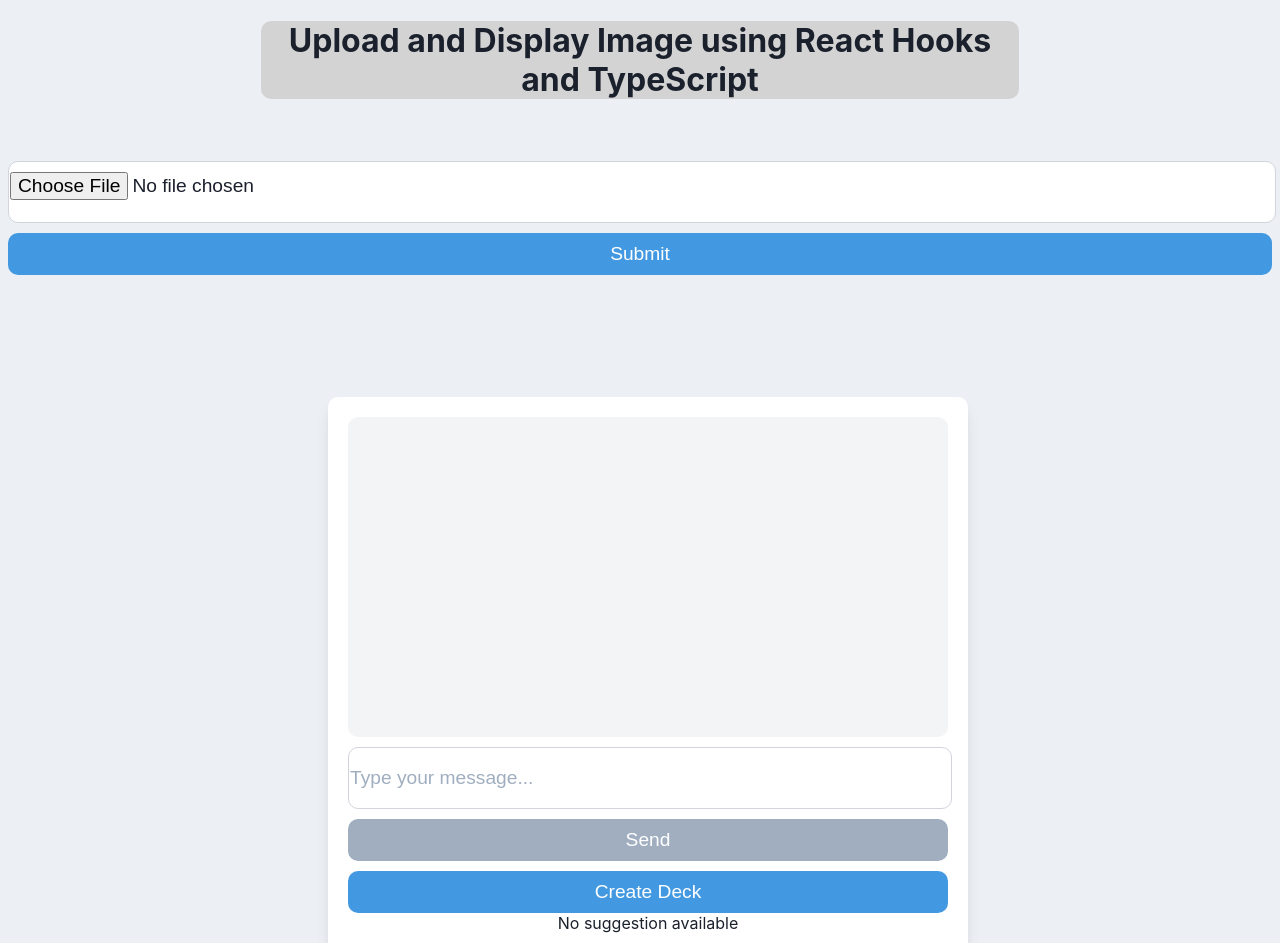
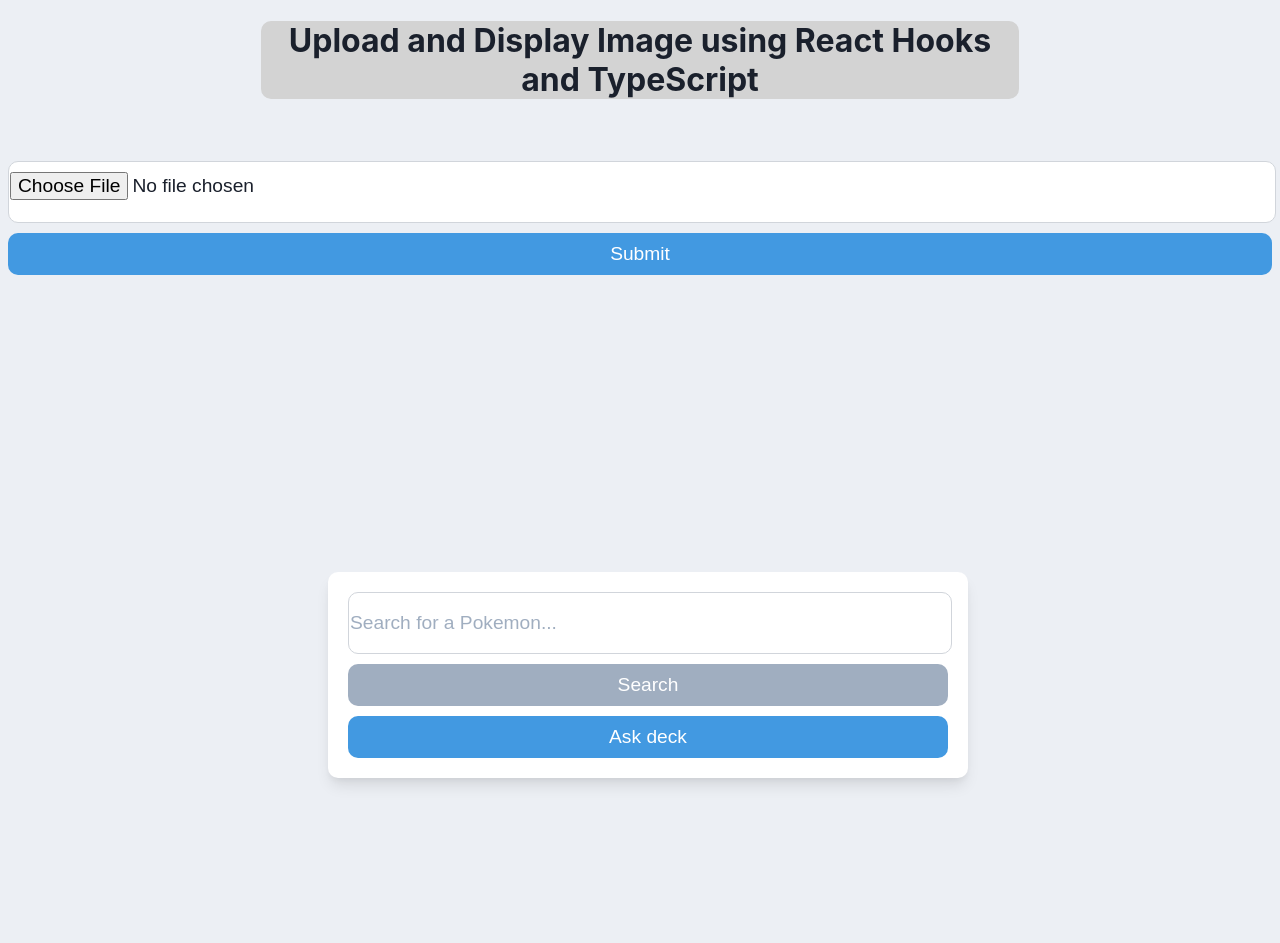
Before and after one commit to Samuel-James2003/Hackathon-Card-Reader, a React (Create React App) app in the folder Card-Reader-Front/card-reader/: page / in a window 1280 px wide. Shown: the top 943 px of the page. Built offline with nearby package versions, Linux system fonts and the light colour scheme.

Commit message:
searchbox

```diff
--- a/Card-Reader-Front/card-reader/src/component/Chatbot.tsx
+++ b/Card-Reader-Front/card-reader/src/component/Chatbot.tsx
@@ -11,7 +11,9 @@ interface chatMessage {
 
 const OpenAIRequest = () => {
   const [messageHistory, setMessageHistory] = useState<chatMessage[]>([]);
+  const [newestMessage, setNewestMessage] = useState<chatMessage>();
   const [loading, setLoading] = useState<boolean>(false);
+  const [loadingAskDeck, setLoadingAskDeck] = useState<boolean>(false);
   const [error, setError] = useState<string | null>(null);
   const [inputMessage, setInputMessage] = useState<string>("");
   const [deckSuggestion, setDeckSuggestion] = useState<string>("");
@@ -20,7 +22,6 @@ const OpenAIRequest = () => {
   const handleChange = (event: React.ChangeEvent<HTMLInputElement>) => {
     setInputMessage(event.target.value);
   };
-
 
   const handleMessageContext = async () => {
     try {
@@ -66,7 +67,6 @@ const OpenAIRequest = () => {
         str += chatMessage.role + ": " + chatMessage.content + ";\n";
         console.log("str :", str);
       });
-      console.log("inputMessage :", inputMessage);
       messageHistory.push({
         role: "user",
         content: inputMessage,
@@ -88,6 +88,10 @@ const OpenAIRequest = () => {
 
       const responseData = response.data;
       console.log(responseData);
+      setNewestMessage({
+        role: "assistant",
+        content: responseData,
+      });
 
       setMessageHistory([
         ...Messages,
@@ -104,24 +108,8 @@ const OpenAIRequest = () => {
     }
   };
 
-  const showChat = (message: chatMessage) => {
-    if (message.role === "assistant") {
-      return (
-        <>
-          <div className="chatBubble assistant">{message.content}</div>
-        </>
-      );
-    }
-    if (message.role === "user") {
-      return (
-        <>
-          <div className="chatBubble user">{message.content}</div>
-        </>
-      );
-    }
-  };
-
-  const askDeck = async (event: React.FormEvent<HTMLFormElement>) => {
+  const askDeck = async (event: React.FormEvent<HTMLButtonElement>) => {
+    setLoadingAskDeck(true);
     event.preventDefault();
     let History: chatMessage[];
     const content = `Beheeyem Silvally
@@ -2711,7 +2699,9 @@ Total Cards - 60
       });
       formData.append(
         "prompt",
-        "Voici mon pokemon : " + responseData?.pokemonName
+        "Voici mon pokemon : " +
+          responseData?.pokemonName +
+          responseData?.formatNumber
       );
       formData.append("conversationHistory", str);
       const response = await axios.post(url, formData, {
@@ -2724,42 +2714,52 @@ Total Cards - 60
       console.log(dataResponse);
     } catch (error) {
       console.error(error);
+    } finally {
+      setLoadingAskDeck(false);
     }
   };
 
   return (
     <div className="openai-container">
       <div className="centered-content">
-        <div className="message-history">
-          {messageHistory.map((message: chatMessage, index: any) => (
-            <p key={index}>{showChat(message)}</p>
-          ))}
-        </div>
-        <form onSubmit={handleSubmit}>
+        <div>
+          <form onSubmit={handleSubmit} className="search-form">
             <input
               type="text"
               value={inputMessage}
               onChange={handleChange}
-            placeholder="Type your message..."
+              placeholder="Search for a Pokemon..."
             />
+            {newestMessage && (
+              <div className="deck-suggestion">
+                <h3>Response</h3>
+                <p>{newestMessage.content}</p>
+              </div>
+            )}
             <button
               type="submit"
-            aria-label="Send Message"
+              aria-label="Search"
               disabled={loading || !inputMessage}
             >
-            {loading ? "Loading..." : "Send"}
+              {loading ? "Loading..." : "Search"}
             </button>
           </form>
-        <form onSubmit={askDeck}>
-          <button type="submit" aria-label="Create Deck">
-            {loading ? "Loading..." : "Create Deck"}
+          {error && <p className="error-message">{error}</p>}
+        </div>
+        <button
+          type="submit"
+          aria-label="Search"
+          disabled={loadingAskDeck}
+          onClick={askDeck}
+        >
+          {loadingAskDeck ? "Loading..." : "Ask deck"}
         </button>
-
-          {error && <p className="error-message">{error}</p>}
-        </form>
-        <div>
-        {deckSuggestion || 'No suggestion available'}
+        {deckSuggestion && (
+          <div className="deck-suggestion">
+            <h3>Deck Suggestion</h3>
+            <p>{deckSuggestion}</p>
           </div>
+        )}
       </div>
     </div>
   );
```
Lines whose indentation alone changed are shown as unchanged.
